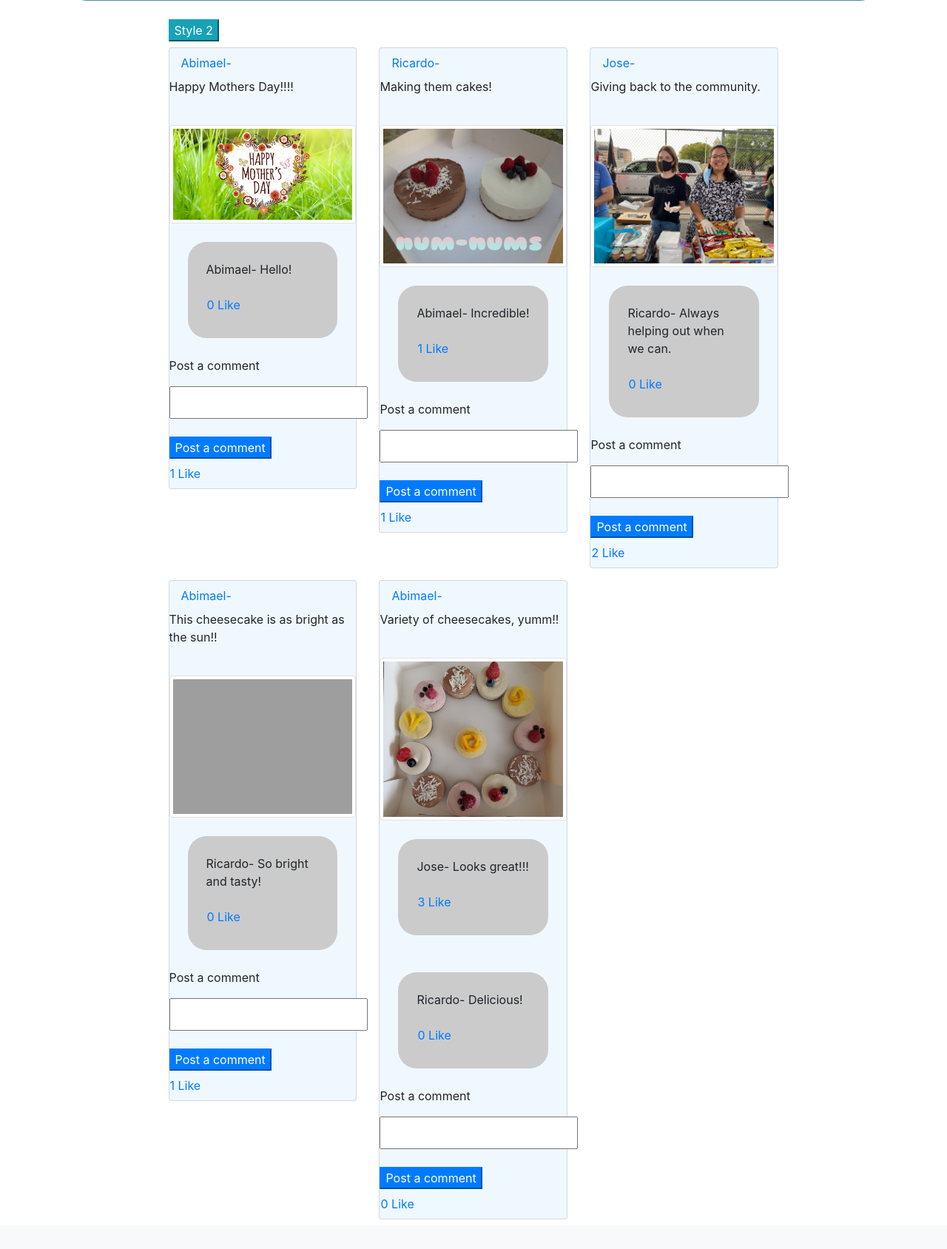
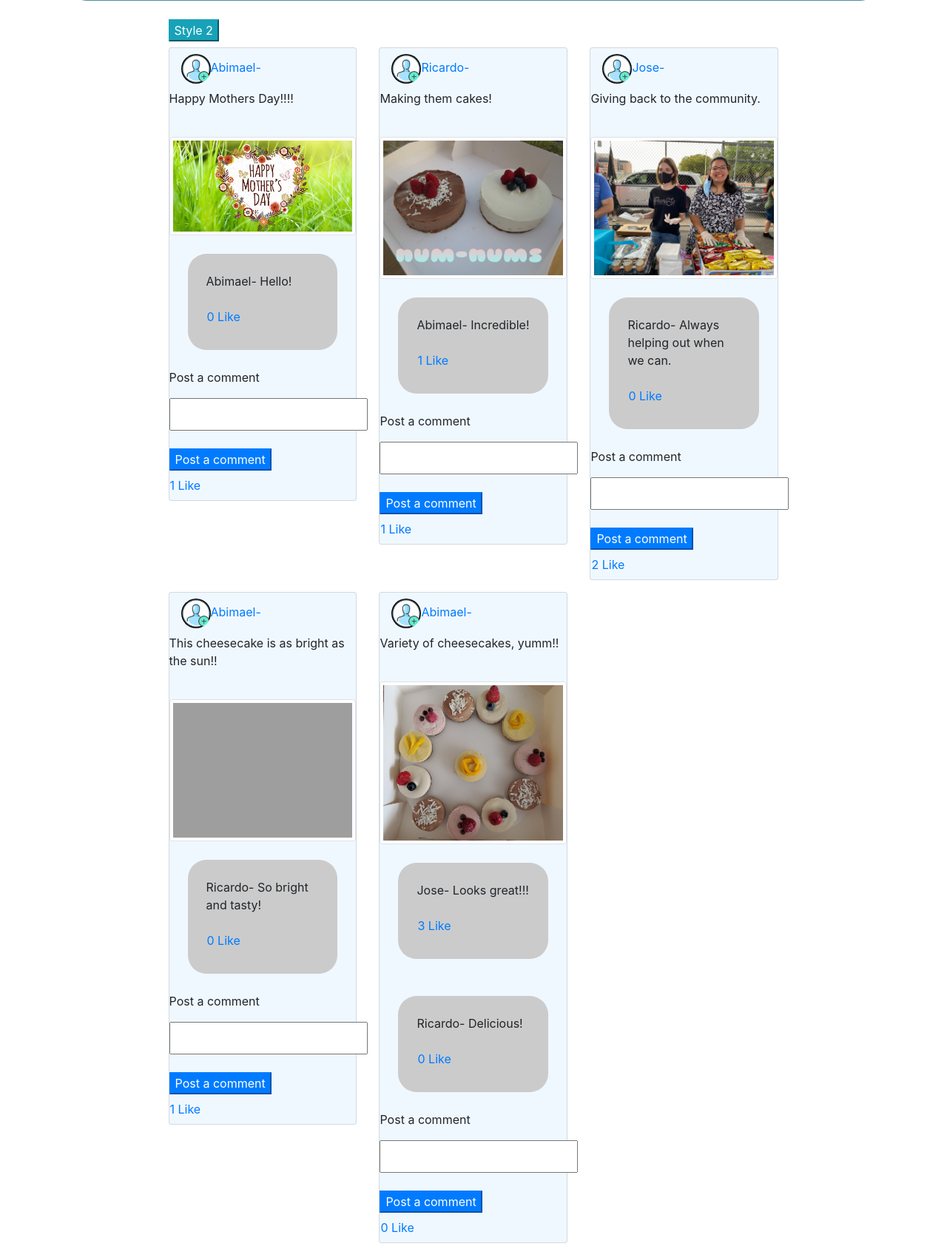
Before and after one commit to abivilla/final_project, a Django app: template pictureapp/templates/main_page.html in a window 1280 px wide. Shown: the part 410-2098 px from the top of the page at 74% size. Before the commit the page ends 2058 px from the top, so only its background shows below. Run offline with Django 3.2, Linux system fonts and the light colour scheme; the template is opened without the code that fills it: values that come from a table or form of the project are taken from there, others are empty; data comes from the database, SQL or seed files in the repository; some libraries are stand-ins or nearby versions; grey boxes are pictures that could not be loaded.

Commit message:
last touches

```diff
--- a/pictureapp/static/css/styles.css
+++ b/pictureapp/static/css/styles.css
@@ -7,6 +7,7 @@
 .card{
     background-color: aliceblue;
 }
+
 .comment {
     background-color: #cbcbcb;
     padding: 25px;
--- a/pictureapp/templates/main_page.html
+++ b/pictureapp/templates/main_page.html
@@ -49,6 +49,14 @@
 
             </div>
         </nav>
+        <style>
+            #profile_pic{
+                max-width: 40px;
+                max-height:40px;
+                margin: 0 auto;
+                border-radius: 50%;
+            }
+        </style>
         <div class="container">
             <div class="row justify-content-center">
                 <div class="create">
@@ -75,7 +83,7 @@
                         {% for post in posts reversed %}
                         <div class="flex-col col-md-4">
                             <div class="card my-2">
-                                        <a class="nav-link" href="/profile/{{post.poster.id}}">{{post.poster.first_name}}-</a>
+                                        <a class="nav-link" href="/profile/{{post.poster.id}}"><img id="profile_pic" alt="missing image" src="{{post.poster.profile_pic.url}}">{{post.poster.first_name}}-</a>
                                         <p>{{post.desc}}</p>
                                         <br>
 
@@ -121,7 +129,7 @@
                 <div id="style2">
                     {% for post in posts reversed %}
                     <div class="post">
-                        <a class="nav-link" href="/profile/{{post.poster.id}}">{{post.poster.first_name}}-</a>
+                        <a class="nav-link" href="/profile/{{post.poster.id}}"><img id="profile_pic" alt="missing image" src="{{post.poster.profile_pic.url}}">{{post.poster.first_name}}-</a>
                         {{post.desc}}
                         <br>
 
```
